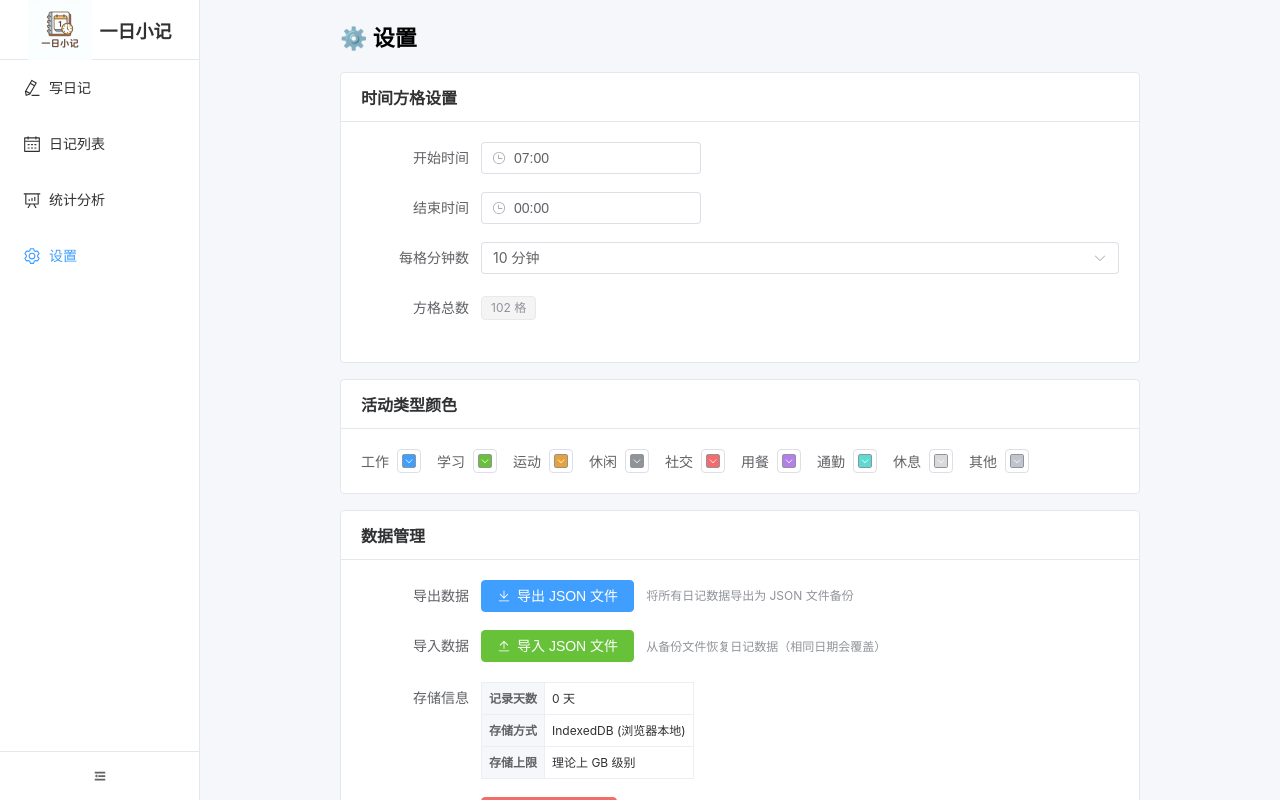
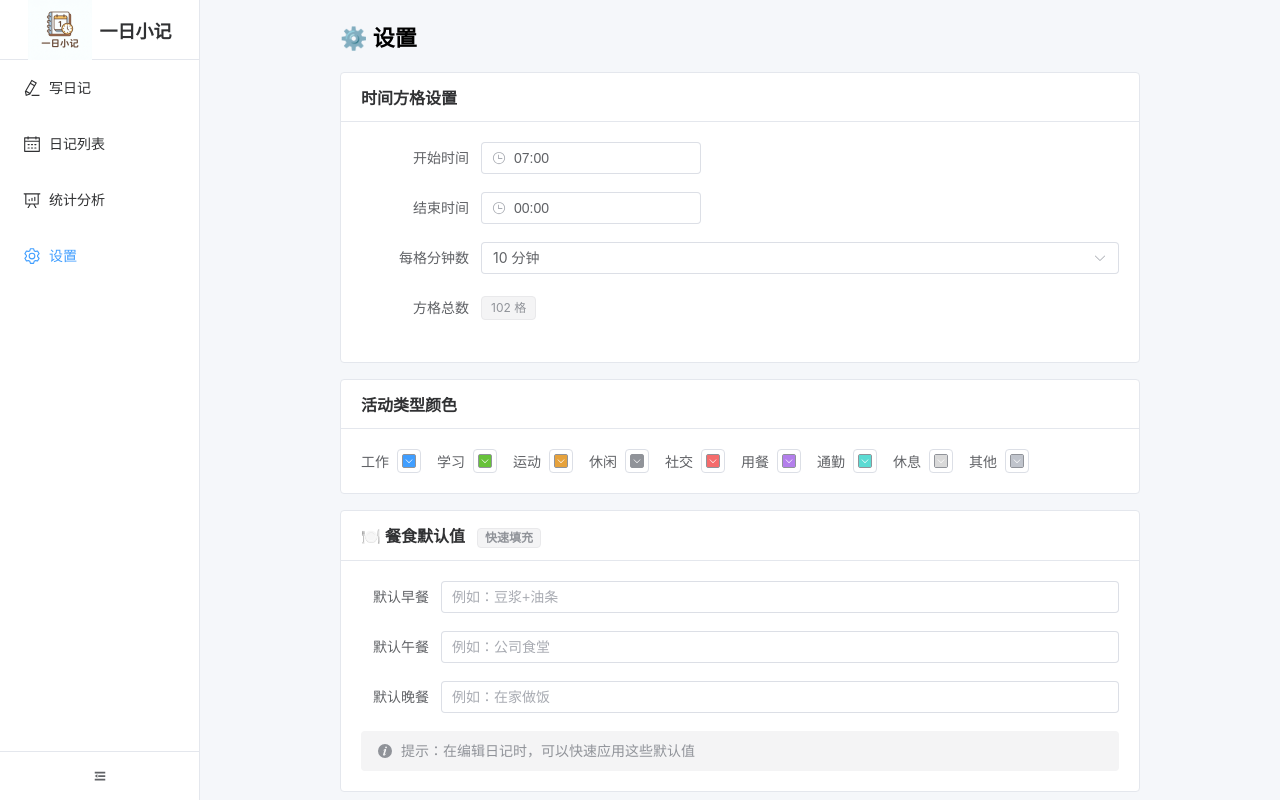
Before and after one commit to springfoo/daily-log, a Vue app: page /daily-log/settings in a window 1280 px wide. Built offline with nearby package versions, Linux system fonts and the light colour scheme.

Commit message:
add default dietary setting

```diff
--- a/src/components.d.ts
+++ b/src/components.d.ts
@@ -12,6 +12,7 @@ export {}
 declare module 'vue' {
   export interface GlobalComponents {
     DreamCard: typeof import('./components/diary/DreamCard.vue')['default']
+    ElAlert: typeof import('element-plus/es')['ElAlert']
     ElAside: typeof import('element-plus/es')['ElAside']
     ElButton: typeof import('element-plus/es')['ElButton']
     ElCalendar: typeof import('element-plus/es')['ElCalendar']
--- a/src/components/diary/MealCard.vue
+++ b/src/components/diary/MealCard.vue
@@ -3,6 +3,15 @@
     <template #header>
       <div class="card-header">
         <span class="card-title">🍽️ 饮食记录</span>
+        <el-button
+          v-if="hasDefaults"
+          size="small"
+          type="primary"
+          link
+          @click="applyDefaults"
+        >
+          快速填充默认值
+        </el-button>
       </div>
     </template>
 
@@ -12,29 +21,63 @@
           v-model="data.breakfast"
           placeholder="今天早餐吃了什么..."
           clearable
-        />
+        >
+          <template v-if="settingsStore.settings.mealDefaults.breakfast" #append>
+            <el-button @click="data.breakfast = settingsStore.settings.mealDefaults.breakfast">
+              默认
+            </el-button>
+          </template>
+        </el-input>
       </el-form-item>
       <el-form-item label="午餐">
         <el-input
           v-model="data.lunch"
           placeholder="今天午餐吃了什么..."
           clearable
-        />
+        >
+          <template v-if="settingsStore.settings.mealDefaults.lunch" #append>
+            <el-button @click="data.lunch = settingsStore.settings.mealDefaults.lunch">
+              默认
+            </el-button>
+          </template>
+        </el-input>
       </el-form-item>
       <el-form-item label="晚餐">
         <el-input
           v-model="data.dinner"
           placeholder="今天晚餐吃了什么..."
           clearable
-        />
+        >
+          <template v-if="settingsStore.settings.mealDefaults.dinner" #append>
+            <el-button @click="data.dinner = settingsStore.settings.mealDefaults.dinner">
+              默认
+            </el-button>
+          </template>
+        </el-input>
       </el-form-item>
     </el-form>
   </el-card>
 </template>
 
 <script setup lang="ts">
+import { computed } from 'vue'
+import { useSettingsStore } from '@/stores/settings'
 import type { MealRecord } from '@/types/diary'
+
 const data = defineModel<MealRecord>({ required: true })
+const settingsStore = useSettingsStore()
+
+const hasDefaults = computed(() => {
+  const { breakfast, lunch, dinner } = settingsStore.settings.mealDefaults
+  return !!(breakfast || lunch || dinner)
+})
+
+function applyDefaults() {
+  const defaults = settingsStore.settings.mealDefaults
+  if (defaults.breakfast) data.value.breakfast = defaults.breakfast
+  if (defaults.lunch) data.value.lunch = defaults.lunch
+  if (defaults.dinner) data.value.dinner = defaults.dinner
+}
 </script>
 
 <style scoped>
--- a/src/types/settings.ts
+++ b/src/types/settings.ts
@@ -9,6 +9,15 @@ export interface TimeGridSettings {
   slotMinutes: number
 }
 
+export interface MealDefaults {
+  /** 默认早餐 */
+  breakfast: string
+  /** 默认午餐 */
+  lunch: string
+  /** 默认晚餐 */
+  dinner: string
+}
+
 export interface AppSettings {
   /** 时间方格设置 */
   timeGrid: TimeGridSettings
@@ -16,6 +25,8 @@ export interface AppSettings {
   theme: 'light' | 'dark' | 'auto'
   /** 活动类型自定义配置 */
   activityColors: Record<string, string>
+  /** 餐食默认值 */
+  mealDefaults: MealDefaults
 }
 
 export const defaultSettings: AppSettings = {
@@ -36,4 +47,9 @@ export const defaultSettings: AppSettings = {
     rest: '#d9d9d9',
     other: '#c0c4cc',
   },
+  mealDefaults: {
+    breakfast: '',
+    lunch: '',
+    dinner: '',
+  },
 }
--- a/src/views/Settings/index.vue
+++ b/src/views/Settings/index.vue
@@ -50,6 +50,43 @@
           />
         </div>
       </div>
+    </el-card>
+
+    <!-- 餐食默认值 -->
+    <el-card shadow="hover" class="settings-card">
+      <template #header>
+        🍽️ 餐食默认值
+        <el-tag size="small" type="info" style="margin-left: 8px">快速填充</el-tag>
+      </template>
+      <el-form label-width="80px" size="default">
+        <el-form-item label="默认早餐">
+          <el-input
+            v-model="settingsStore.settings.mealDefaults.breakfast"
+            placeholder="例如：豆浆+油条"
+            clearable
+          />
+        </el-form-item>
+        <el-form-item label="默认午餐">
+          <el-input
+            v-model="settingsStore.settings.mealDefaults.lunch"
+            placeholder="例如：公司食堂"
+            clearable
+          />
+        </el-form-item>
+        <el-form-item label="默认晚餐">
+          <el-input
+            v-model="settingsStore.settings.mealDefaults.dinner"
+            placeholder="例如：在家做饭"
+            clearable
+          />
+        </el-form-item>
+        <el-alert
+          title="提示：在编辑日记时，可以快速应用这些默认值"
+          type="info"
+          :closable="false"
+          show-icon
+        />
+      </el-form>
     </el-card>
 
     <!-- 数据管理 -->
```
